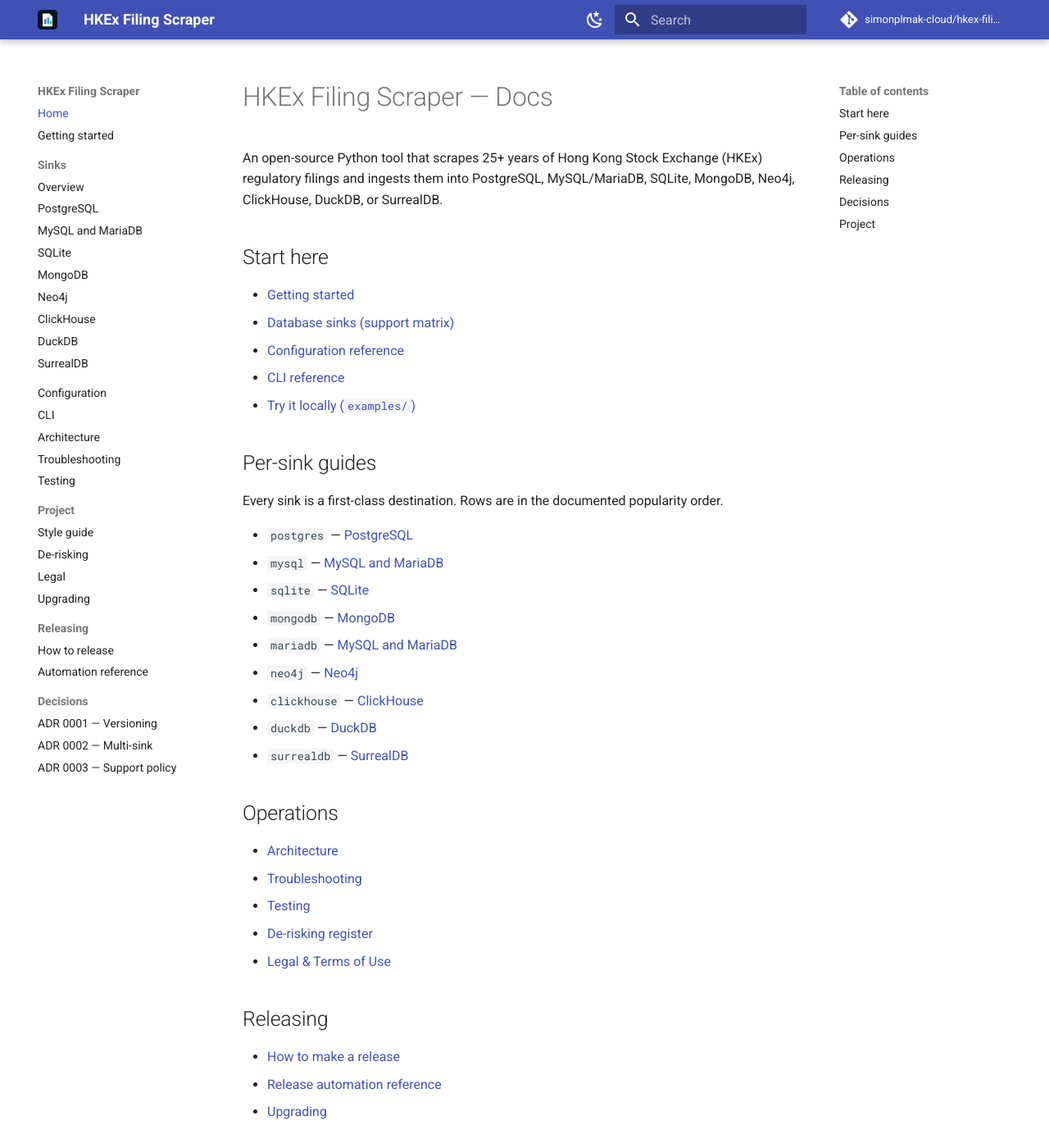
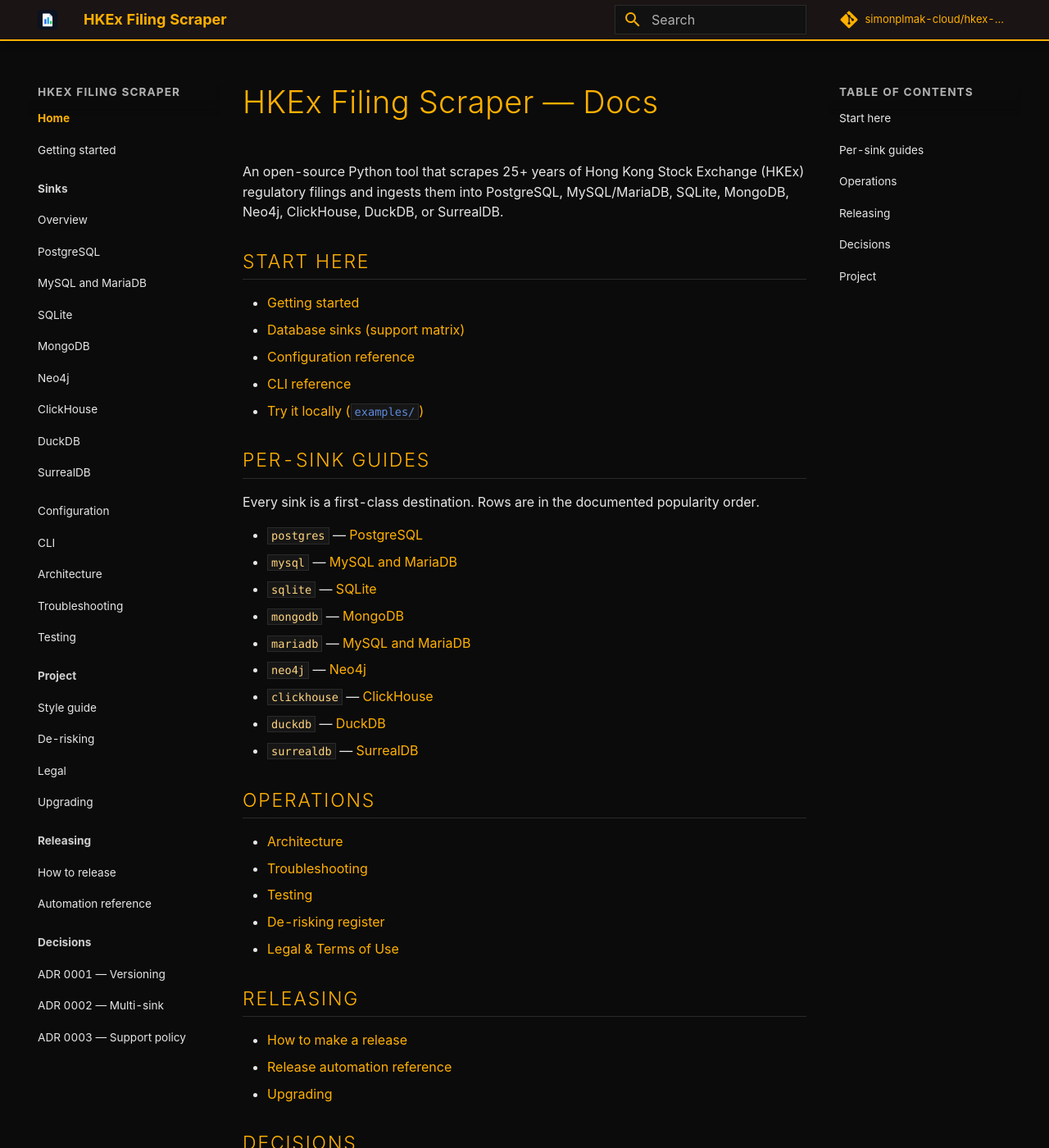
Before and after one commit to simonplmak-cloud/hkex-filing-scraper, an MkDocs documentation site: the page built from docs/index.md, in a window 1280 px wide and 1400 px high. Shown: the whole window at 82% size. Built offline with MkDocs 1.6.1 and Material for MkDocs 9.7.7, drawn with Linux system fonts in a browser that asks for light colours; comment, search, counter and statistics services are not loaded.

Commit message:
docs: fix the site to a dark Bloomberg-terminal theme (#20)
The docs site used a light/dark toggle with the default Material palette and a
proportional font, which neither matched the project's terminal-tooling audience
nor guaranteed contrast.

- MkDocs: single `slate` palette (no toggle), `font: false` so no Google Fonts
  request is made, and the new stylesheet wired in via extra_css.
- docs/assets/stylesheets/terminal.css: amber-on-near-black tokens, system
  monospace stack, square corners, ruled code blocks, dense tables, uppercase
  section headers, visible :focus-visible outlines, >= 24px nav targets
  (WCAG 2.2 2.5.8), and a prefers-reduced-motion guard.
- tests/test_theme.py parses the stylesheet, computes WCAG contrast ratios for
  every foreground pair, and asserts the palette stays dark, offline, and AA
  legible; it also locks in the WCAG 2.2 specifics (focus visible, target size,
  motion preference, colour never the only cue).

Co-authored-by: simonplmak-cloud <simonplmak-cloud@users.noreply.github.com>

```diff
--- /dev/null
+++ b/docs/assets/stylesheets/terminal.css
@@ -0,0 +1,282 @@
+/* Bloomberg-terminal theme for the docs site.
+ *
+ * Design rules:
+ * - fixed dark: no light scheme, no toggle (mkdocs.yml sets a single `slate` palette)
+ * - amber-on-black, monospace everywhere, high information density
+ * - system font stack only — no external font requests
+ * - WCAG 2.2 AA: body text >= 4.5:1, large text and UI >= 3:1, visible focus, targets >= 24px
+ *
+ * Palette contrast against the #0b0b0b page background:
+ *   #e6e6e6  15.9:1   body text
+ *   #cfcfcf  12.5:1   secondary text
+ *   #b0b0b0   9.0:1   muted text
+ *   #ffb000  10.6:1   headings, links, accents
+ *   #ffd580  12.1:1   inline code
+ *   #7ee787  10.4:1   "shipped" / success
+ *   #ff8a7a   8.5:1   danger
+ * The values are asserted by tests/test_theme.py.
+ */
+
+:root {
+  --term-bg: #0b0b0b;
+  --term-surface: #111111;
+  --term-surface-2: #161616;
+  --term-rule: #2a2a2a;
+  --term-rule-strong: #3d3d3d;
+  --term-text: #e6e6e6;
+  --term-text-2: #cfcfcf;
+  --term-muted: #b0b0b0;
+  --term-amber: #ffb000;
+  --term-amber-soft: #ffd580;
+  --term-green: #7ee787;
+  --term-red: #ff8a7a;
+
+  --term-mono: ui-monospace, "SFMono-Regular", "SF Mono", Menlo, Consolas,
+    "DejaVu Sans Mono", "Liberation Mono", monospace;
+
+  /* Material overrides */
+  --md-text-font-family: var(--term-mono);
+  --md-code-font-family: var(--term-mono);
+  --md-typeset-font-size: 0.72rem;
+}
+
+[data-md-color-scheme="slate"] {
+  --md-hue: 0;
+
+  --md-default-bg-color: var(--term-bg);
+  --md-default-bg-color--light: var(--term-surface);
+  --md-default-bg-color--lighter: var(--term-surface-2);
+  --md-default-bg-color--lightest: var(--term-rule);
+
+  --md-default-fg-color: var(--term-text);
+  --md-default-fg-color--light: var(--term-text-2);
+  --md-default-fg-color--lighter: var(--term-muted);
+  --md-default-fg-color--lightest: var(--term-rule);
+
+  --md-primary-fg-color: var(--term-bg);
+  --md-primary-bg-color: var(--term-amber);
+  --md-accent-fg-color: var(--term-amber-soft);
+
+  --md-typeset-color: var(--term-text);
+  --md-typeset-a-color: var(--term-amber);
+  --md-typeset-mark-color: #4a3a00;
+
+  --md-code-bg-color: var(--term-surface-2);
+  --md-code-fg-color: var(--term-amber-soft);
+  --md-code-hl-color: rgba(255, 176, 0, 0.15);
+  --md-code-hl-number-color: var(--term-amber-soft);
+  --md-code-hl-string-color: var(--term-green);
+  --md-code-hl-keyword-color: var(--term-amber);
+  --md-code-hl-comment-color: var(--term-muted);
+
+  --md-admonition-bg-color: var(--term-surface);
+  --md-footer-bg-color: var(--term-surface);
+  --md-footer-fg-color: var(--term-text-2);
+}
+
+/* Square, dense, and ruled — the terminal look. */
+body,
+.md-typeset {
+  font-feature-settings: "tnum" 1, "liga" 0;
+  letter-spacing: 0;
+}
+
+.md-header {
+  border-bottom: 2px solid var(--term-amber);
+}
+
+.md-tabs {
+  border-bottom: 1px solid var(--term-rule);
+}
+
+/* Uppercase section labels, tighter leading, amber rules. */
+.md-typeset h1 {
+  color: var(--term-amber);
+  font-size: 1.9rem;
+  letter-spacing: 0.01em;
+}
+
+.md-typeset h2 {
+  color: var(--term-amber);
+  font-size: 1.15rem;
+  text-transform: uppercase;
+  letter-spacing: 0.08em;
+  border-bottom: 1px solid var(--term-rule);
+  padding-bottom: 0.25rem;
+  margin-top: 1.6rem;
+}
+
+.md-typeset h3 {
+  color: var(--term-amber-soft);
+  font-size: 1rem;
+  text-transform: uppercase;
+  letter-spacing: 0.05em;
+}
+
+.md-typeset h4,
+.md-typeset h5,
+.md-typeset h6 {
+  color: var(--term-text-2);
+  text-transform: uppercase;
+  letter-spacing: 0.04em;
+}
+
+.md-typeset {
+  line-height: 1.55;
+}
+
+.md-typeset p,
+.md-typeset li {
+  color: var(--term-text);
+}
+
+/* Links: amber, underlined on hover/focus so colour is never the only cue. */
+.md-typeset a {
+  color: var(--term-amber);
+  text-decoration: none;
+}
+
+.md-typeset a:hover,
+.md-typeset a:focus {
+  color: var(--term-amber-soft);
+  text-decoration: underline;
+}
+
+.md-typeset a:focus-visible,
+.md-nav__link:focus-visible,
+.md-search__input:focus-visible,
+.md-header__button:focus-visible,
+.md-footer__link:focus-visible {
+  outline: 2px solid var(--term-amber);
+  outline-offset: 2px;
+}
+
+/* Code: framed blocks, dense gutter. */
+.md-typeset code {
+  border: 1px solid var(--term-rule);
+  border-radius: 0;
+  padding: 0.08em 0.3em;
+}
+
+.md-typeset pre > code,
+.md-typeset .highlight code {
+  border: 1px solid var(--term-rule);
+  border-left: 3px solid var(--term-amber);
+  padding: 0.7rem 0.9rem;
+}
+
+.md-typeset .md-clipboard {
+  color: var(--term-muted);
+}
+
+/* Tables: condensed, ruled, amber header. */
+.md-typeset table:not([class]) {
+  border: 1px solid var(--term-rule-strong);
+  font-size: 0.7rem;
+}
+
+.md-typeset table:not([class]) th {
+  background-color: var(--term-surface);
+  color: var(--term-amber);
+  text-transform: uppercase;
+  letter-spacing: 0.05em;
+  border-bottom: 1px solid var(--term-rule-strong);
+}
+
+.md-typeset table:not([class]) td {
+  border-top: 1px solid var(--term-rule);
+  padding: 0.35em 0.6em;
+}
+
+.md-typeset table:not([class]) tr:hover {
+  background-color: var(--term-surface);
+}
+
+/* Admonitions: terminal panels. */
+.md-typeset .admonition,
+.md-typeset details {
+  background-color: var(--term-surface);
+  border: 1px solid var(--term-rule);
+  border-left: 3px solid var(--term-amber);
+  border-radius: 0;
+  box-shadow: none;
+  font-size: 0.72rem;
+}
+
+.md-typeset .admonition-title,
+.md-typeset summary {
+  background-color: transparent;
+  color: var(--term-amber);
+  text-transform: uppercase;
+  letter-spacing: 0.05em;
+}
+
+/* Navigation: dense rows, amber active state, >= 24px targets (WCAG 2.2 §2.5.8). */
+.md-nav {
+  font-size: 0.68rem;
+}
+
+.md-nav__link {
+  min-height: 1.5rem;
+  display: flex;
+  align-items: center;
+  padding: 0.15rem 0;
+}
+
+.md-nav__link--active,
+.md-nav__link--active:hover,
+.md-nav__item .md-nav__link--active {
+  color: var(--term-amber);
+  font-weight: 700;
+}
+
+.md-nav__title {
+  color: var(--term-muted);
+  text-transform: uppercase;
+  letter-spacing: 0.08em;
+}
+
+/* Search: dark input with an amber caret. */
+.md-search__input {
+  background-color: var(--term-surface);
+  color: var(--term-text);
+  border: 1px solid var(--term-rule);
+  border-radius: 0;
+}
+
+.md-search__input::placeholder {
+  color: var(--term-muted);
+}
+
+.md-search__input:focus {
+  border-color: var(--term-amber);
+}
+
+/* Mermaid diagrams inherit the palette rather than the default light theme. */
+.md-typeset .mermaid {
+  text-align: center;
+}
+
+/* Scrollbars (WebKit) to keep the terminal feel. */
+::-webkit-scrollbar {
+  width: 10px;
+  height: 10px;
+}
+
+::-webkit-scrollbar-track {
+  background: var(--term-bg);
+}
+
+::-webkit-scrollbar-thumb {
+  background: var(--term-rule-strong);
+  border-radius: 0;
+}
+
+/* Respect the user's motion preference. */
+@media (prefers-reduced-motion: reduce) {
+  * {
+    transition: none !important;
+    animation: none !important;
+    scroll-behavior: auto !important;
+  }
+}
--- a/mkdocs.yml
+++ b/mkdocs.yml
@@ -10,22 +10,20 @@
   name: material
   logo: assets/favicon.svg
   favicon: assets/favicon.svg
+  # Fixed dark theme (terminal style): no light mode, no colour-scheme toggle.
   palette:
-    - media: "(prefers-color-scheme: light)"
-      scheme: default
-      toggle:
-        icon: material/weather-night
-        name: Switch to dark mode
-    - media: "(prefers-color-scheme: dark)"
-      scheme: slate
-      toggle:
-        icon: material/weather-sunny
-        name: Switch to light mode
+    scheme: slate
+    primary: black
+    accent: amber
+  # No Google Fonts request; the stylesheet uses the system monospace stack.
+  font: false
   features:
     - navigation.sections
     - navigation.top
     - content.code.copy
     - search.suggest
+extra_css:
+  - assets/stylesheets/terminal.css
 markdown_extensions:
   - admonition
   - tables
```
Also changed, not shown: CHANGELOG.md (+7 -0 lines), 1 other file.
